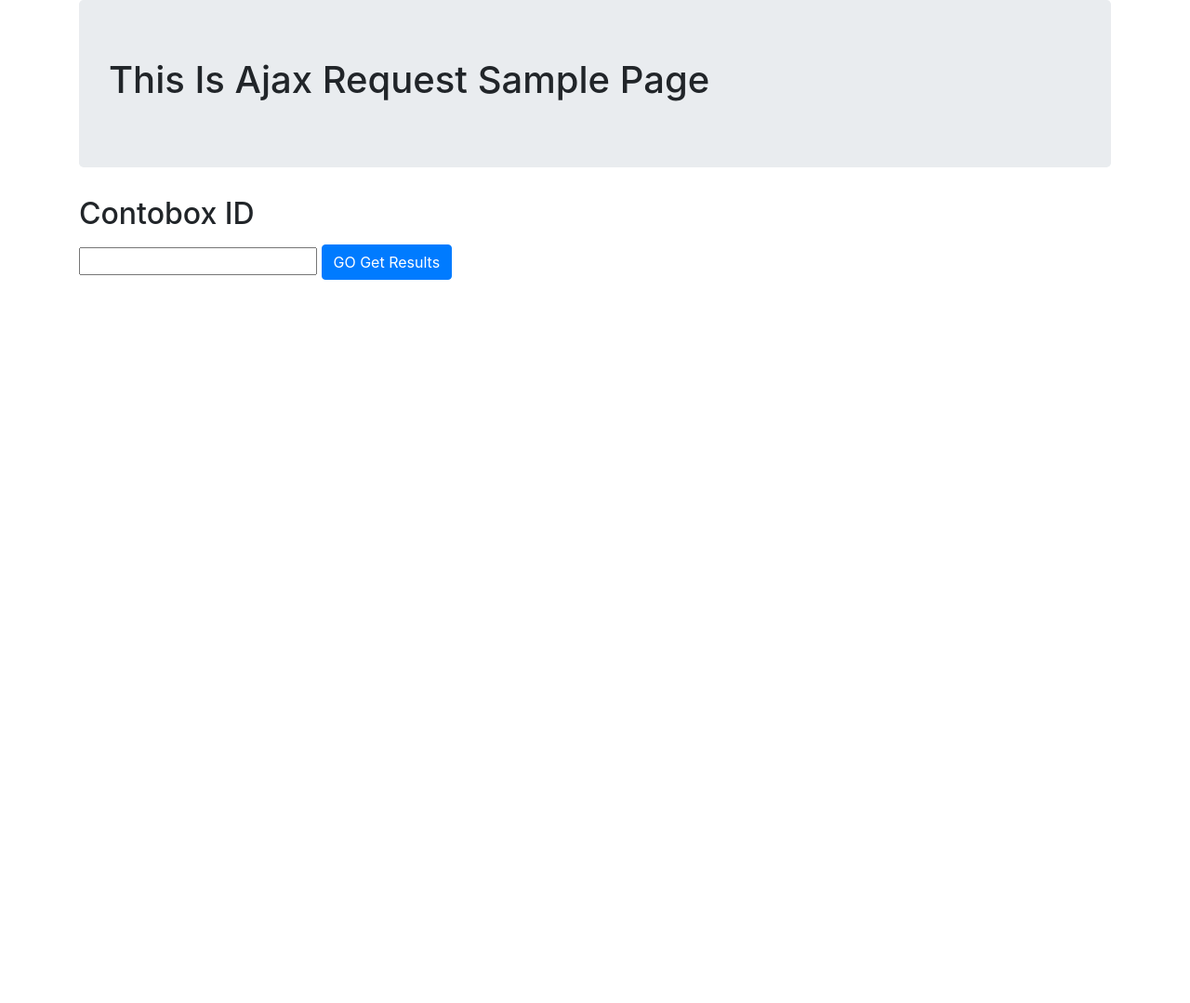
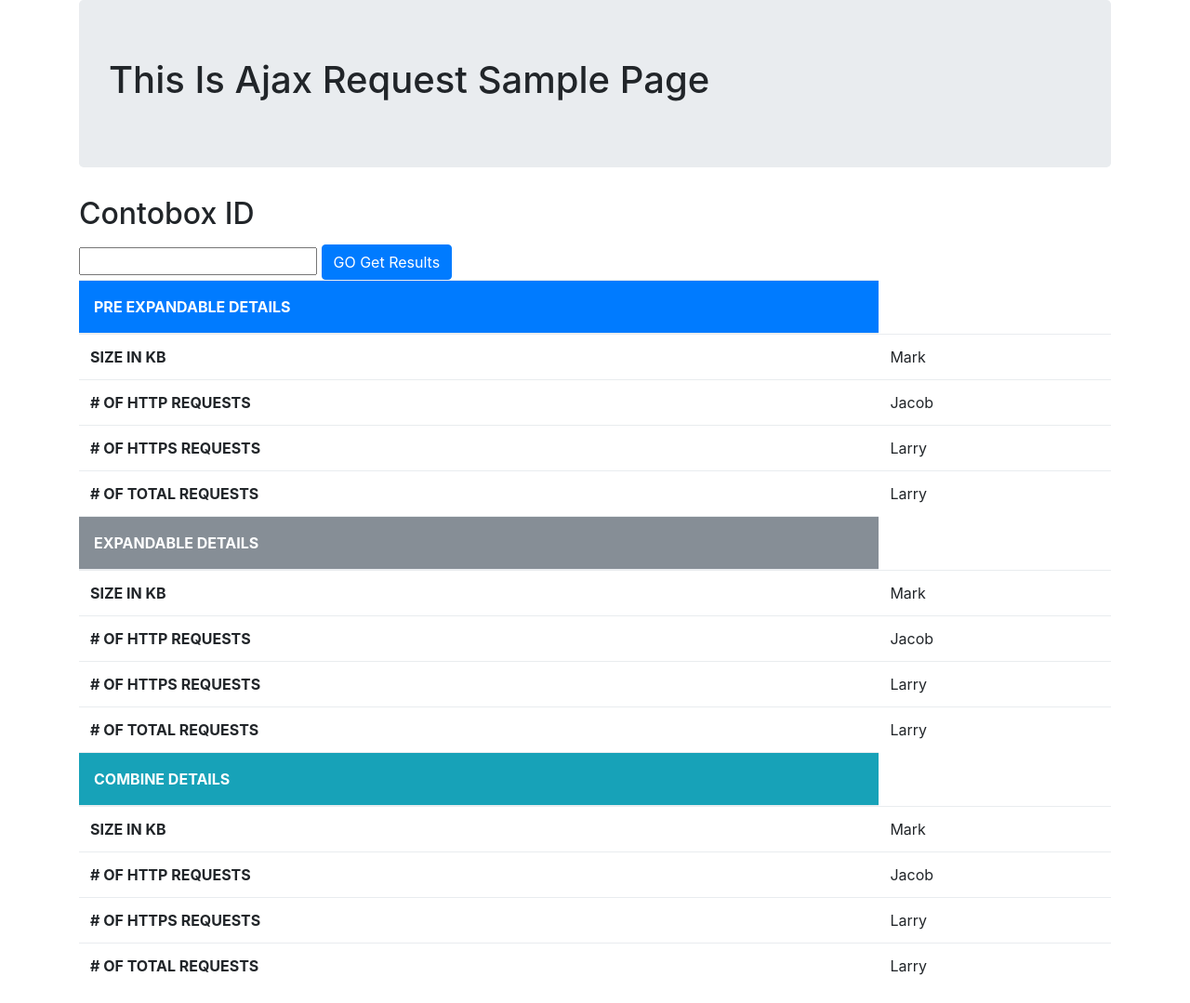
Before and after one commit to haris-rizwan/js_test, a plain HTML site: page ajax contobox/index.html in a window 1280 px wide. Shown: the whole page at 93% size. Before the commit the page ends 800 px from the top, so only its background shows below. Drawn offline with nearby package versions, Linux system fonts and the light colour scheme.

Commit message:
contobox ajax script updates

```diff
--- a/ajax contobox/index.html
+++ b/ajax contobox/index.html
@@ -11,9 +11,10 @@
   src="https://code.jquery.com/jquery-3.2.1.min.js"
   integrity="sha256-hwg4gsxgFZhOsEEamdOYGBf13FyQuiTwlAQgxVSNgt4="
   crossorigin="anonymous"></script>
+  <script src="https://ajax.googleapis.com/ajax/libs/jquery/2.2.4/jquery.min.js"></script>
 
 
-  </script>
+  <link rel="stylesheet" href="request.css">
 
   </head>
   <body>
@@ -34,13 +35,84 @@
             </ul>
 
           </div>
-          <input type="text" name="" value="">
+          <input type="text" name="" value="" id="add-id">
           <button class="btn btn-primary" type="button" name="button" onclick="get_contobox_data()"> GO Get Results</button>
         </div>
 
     </div>
 </div>
 
+<div id="wait" style="display:none;width:200px;height:200px;position:absolute;top:50%;left:50%;padding:2px;"><img src='demo_wait.gif' width="150" height="150" /><br></div>
+
+<div class="container">
+  <table class="table">
+  <thead>
+    <tr>
+      <th scope="col" class="p-3 mb-2 bg-primary text-white">PRE EXPANDABLE DETAILS</th>
+    </tr>
+  </thead>
+  <tbody>
+    <tr>
+      <th scope="row">SIZE IN KB</th>
+      <td>Mark</td>
+    </tr>
+    <tr>
+      <th scope="row"># OF HTTP REQUESTS</th>
+      <td>Jacob</td>
+    </tr>
+    <tr>
+      <th scope="row"># OF HTTPS REQUESTS</th>
+      <td>Larry</td>
+    </tr>
+    <tr>
+      <th scope="row"># OF TOTAL REQUESTS</th>
+      <td>Larry</td>
+    </tr>
+    <thead>
+      <tr>
+        <th scope="col" class="p-3 mb-2 bg-secondary text-white">EXPANDABLE DETAILS</th>
+      </tr>
+    </thead>
+    <tr>
+      <th scope="row">SIZE IN KB</th>
+      <td>Mark</td>
+    </tr>
+    <tr>
+      <th scope="row"># OF HTTP REQUESTS</th>
+      <td>Jacob</td>
+    </tr>
+    <tr>
+      <th scope="row"># OF HTTPS REQUESTS</th>
+      <td>Larry</td>
+    </tr>
+    <tr>
+      <th scope="row"># OF TOTAL REQUESTS</th>
+      <td>Larry</td>
+    </tr>
+    <thead>
+      <tr>
+        <th scope="col" class="p-3 mb-2 bg-info text-white">COMBINE DETAILS</th>
+      </tr>
+    </thead>
+    <tr>
+      <th scope="row">SIZE IN KB</th>
+      <td>Mark</td>
+    </tr>
+    <tr>
+      <th scope="row"># OF HTTP REQUESTS</th>
+      <td>Jacob</td>
+    </tr>
+    <tr>
+      <th scope="row"># OF HTTPS REQUESTS</th>
+      <td>Larry</td>
+    </tr>
+    <tr>
+      <th scope="row"># OF TOTAL REQUESTS</th>
+      <td>Larry</td>
+    </tr>
+  </tbody>
+</table>
+</div>
   </body>
   <script src="request.js" type="text/javascript">
 </script>
--- a/ajax contobox/request.js
+++ b/ajax contobox/request.js
@@ -1,11 +1,24 @@
 function get_contobox_data(){
+  var val = $("#add-id").val();
   $.ajax({
         type: 'POST',
         url: "http://127.0.0.1:5000/test",
-        data: {param: 18965}, //passing some input here
+        data: {'ad_id': val}, //passing some input here
         dataType: "JSON",
         success: function(response){
            output = response;
-           alert(output);
+           console.log(output);
         }})
 };
+
+$(document).ready(function(){
+    $(document).ajaxStart(function(){
+        $("#wait").css("display", "block");
+    });
+    $(document).ajaxComplete(function(){
+        $("#wait").css("display", "none");
+    });
+    $("button").click(function(){
+        $("#txt").load("demo_ajax_load.asp");
+    });
+});
```
Also changed, not shown: ajax contobox/ajax-loader.gif (added), ajax contobox/demo_wait.gif (added), ajax contobox/request.css (added).
